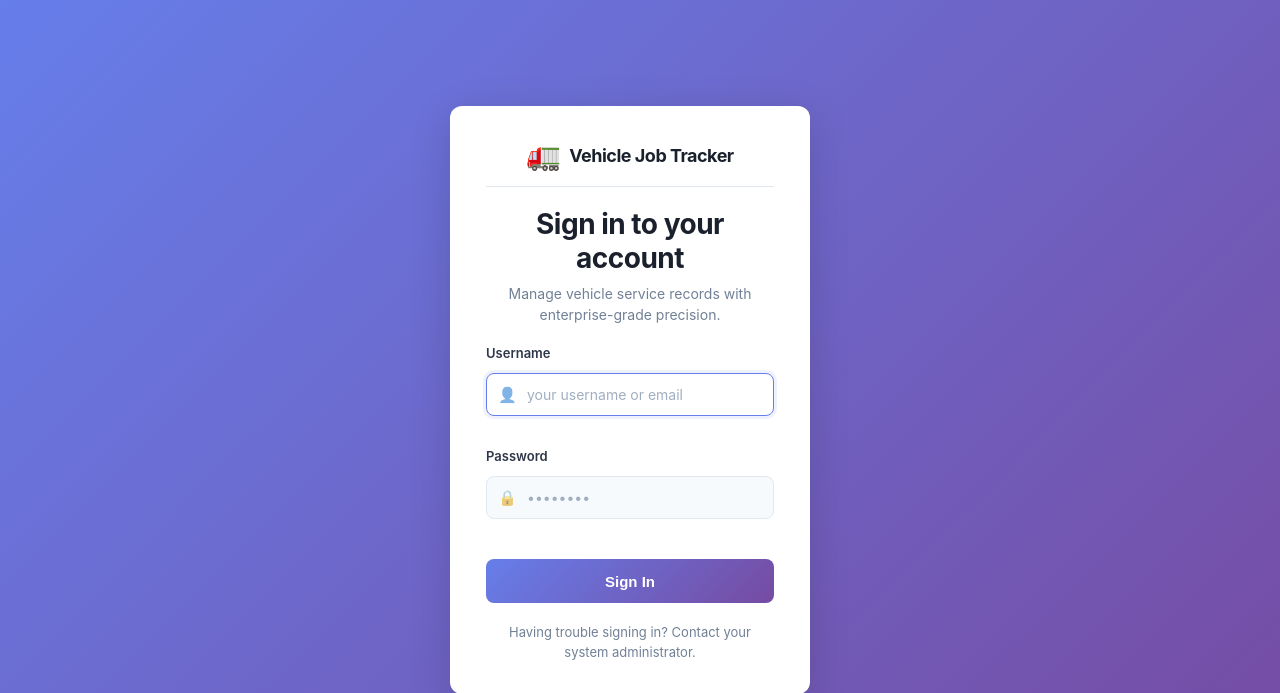
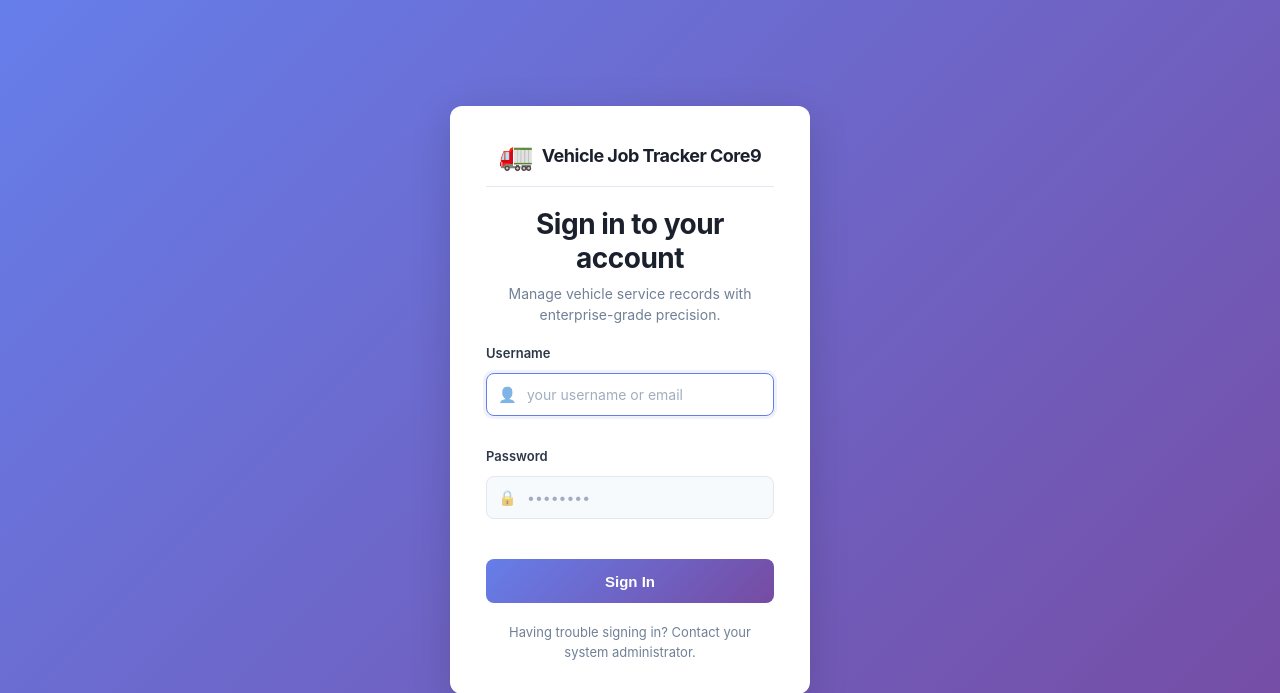
Before and after one commit to mytestb1243-ui/vehicle_job_tracker, a FastAPI app: page /login in a window 1280 px wide. Shown: the top 693 px of the page. Run offline with FastAPI, Linux system fonts and the light colour scheme.

Commit message:
change vehicle job tracker to vehicle job tracker Core9

```diff
--- a/app/templates/login.html
+++ b/app/templates/login.html
@@ -3,7 +3,7 @@
 <head>
   <meta charset="UTF-8">
   <meta name="viewport" content="width=device-width, initial-scale=1.0">
-  <title>Sign In · {{ app_name }}</title>
+  <title>Sign In · Vehicle Job Tracker Core9</title>
   <link rel="stylesheet" href="/static/css/style.css">
   <style>
     body {
@@ -188,7 +188,7 @@
     <div class="login-card">
       <div class="login-branding">
         <span class="login-branding-icon">🚛</span>
-        <span class="login-branding-text">{{ app_name }}</span>
+        <span class="login-branding-text">Vehicle Job Tracker Core9</span>
       </div>
 
       <div class="login-header">
```
